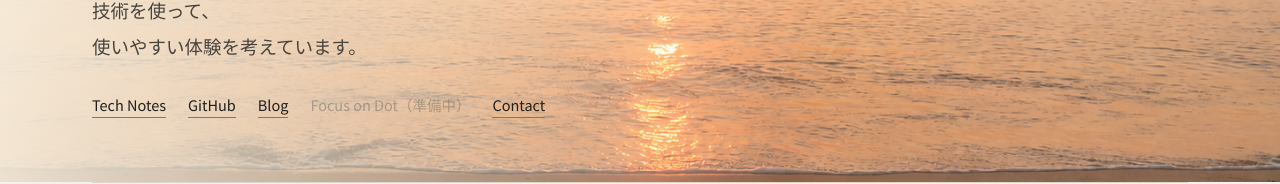
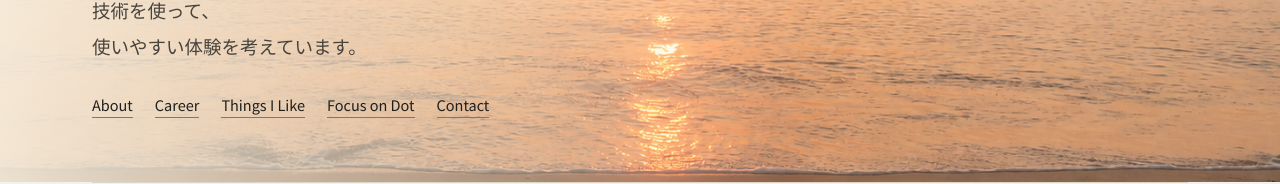
Before and after one commit to FujieMasaki/portfolio, a Next.js app: page / in a window 1280 px wide. Shown: the part 339-523 px from the top of the page. Built offline with nearby package versions, Linux system fonts and the light colour scheme.

Commit message:
Update hero navigation links

```diff
--- a/app/globals.css
+++ b/app/globals.css
@@ -33,6 +33,12 @@ body {
   height: 100%;
 }
 
+@media (prefers-reduced-motion: no-preference) {
+  html {
+    scroll-behavior: smooth;
+  }
+}
+
 body {
   margin: 0;
   background: var(--color-bg);
--- a/components/About.tsx
+++ b/components/About.tsx
@@ -3,7 +3,7 @@ import styles from "./About.module.css";
 
 export default function About() {
   return (
-    <section className={styles.section} aria-label="About / My rhythm">
+    <section className={styles.section} aria-label="About / My rhythm" id="about">
       <div className={styles.grid}>
         <div className={styles.aboutText}>
           <p className={styles.eyebrow}>ABOUT ME</p>
--- a/components/Contact.tsx
+++ b/components/Contact.tsx
@@ -1,7 +1,8 @@
 import Image from "next/image";
 import styles from "./Contact.module.css";
 
-const CONTACT_EMAIL = "";
+const CONTACT_EMAIL = "ffffffzzzzzeeee@gmail.com";
+const CONTACT_HREF = `mailto:${CONTACT_EMAIL}?subject=Portfolio%20Contact`;
 
 export default function Contact() {
   return (
@@ -19,7 +20,7 @@ export default function Contact() {
             <br />
             個人開発についてのメッセージも歓迎しています。
           </p>
-          <a className={styles.button} href={`mailto:${CONTACT_EMAIL}`}>
+          <a className={styles.button} href={CONTACT_HREF}>
             メールを送る
             <span className={styles.buttonArrow} aria-hidden="true">
               →
--- a/components/Hero.tsx
+++ b/components/Hero.tsx
@@ -3,17 +3,18 @@ import styles from "./Hero.module.css";
 
 type NavLink = {
   label: string;
-  href?: string;
-  external?: boolean;
-  disabled?: boolean;
+  href: string;
 };
 
+const CONTACT_HREF =
+  "mailto:ffffffzzzzzeeee@gmail.com?subject=Portfolio%20Contact";
+
 const NAV_LINKS: NavLink[] = [
-  { label: "Tech Notes", href: "https://zenn.dev/fujee", external: true },
-  { label: "GitHub", href: "https://github.com/FujieMasaki", external: true },
-  { label: "Blog", href: "https://note.com/fujee", external: true },
-  { label: "Focus on Dot（準備中）", disabled: true },
-  { label: "Contact", href: "#contact", external: false },
+  { label: "About", href: "#about" },
+  { label: "Career", href: "#career" },
+  { label: "Things I Like", href: "#likes" },
+  { label: "Focus on Dot", href: "#focus-on-dot" },
+  { label: "Contact", href: CONTACT_HREF },
 ];
 
 export default function Hero() {
@@ -50,24 +51,11 @@ export default function Hero() {
             </p>
           </div>
           <nav className={styles.nav} aria-label="Primary">
-            {NAV_LINKS.map((link) =>
-              link.disabled ? (
-                <span key={link.label} className={styles.navLinkDisabled}>
-                  {link.label}
-                </span>
-              ) : (
-                <a
-                  key={link.label}
-                  className={styles.navLink}
-                  href={link.href}
-                  {...(link.external
-                    ? { target: "_blank", rel: "noopener noreferrer" }
-                    : {})}
-                >
-                  {link.label}
-                </a>
-              ),
-            )}
+            {NAV_LINKS.map((link) => (
+              <a key={link.label} className={styles.navLink} href={link.href}>
+                {link.label}
+              </a>
+            ))}
           </nav>
         </div>
       </div>
--- a/components/PlacesToKnowMe.tsx
+++ b/components/PlacesToKnowMe.tsx
@@ -4,6 +4,7 @@ import styles from "./PlacesToKnowMe.module.css";
 type Place = {
   title: string;
   description: string;
+  anchorId?: string;
   href?: string;
   external?: boolean;
   comingSoon?: boolean;
@@ -70,6 +71,7 @@ const PLACES: Place[] = [
   {
     title: "Focus on Dot",
     description: "話しながら自分の考えを整理する音声ジャーナリングアプリ。",
+    anchorId: "focus-on-dot",
     comingSoon: true,
     icon: (
       <Icon>
@@ -110,6 +112,7 @@ export default function PlacesToKnowMe() {
             return (
               <div
                 key={place.title}
+                id={place.anchorId}
                 className={`${styles.item} ${styles.itemDisabled}`}
               >
                 {inner}
@@ -120,6 +123,7 @@ export default function PlacesToKnowMe() {
           return (
             <a
               key={place.title}
+              id={place.anchorId}
               className={styles.item}
               href={place.href}
               {...(place.external
--- a/components/ThingsILike.tsx
+++ b/components/ThingsILike.tsx
@@ -113,7 +113,7 @@ const ITEMS: Item[] = [
 
 export default function ThingsILike() {
   return (
-    <section className={styles.section} aria-label="Things I like">
+    <section className={styles.section} aria-label="Things I like" id="likes">
       <div className={styles.inner}>
         <p className={styles.eyebrow}>THINGS I LIKE ｜ 好きなもの・こと</p>
 
```
